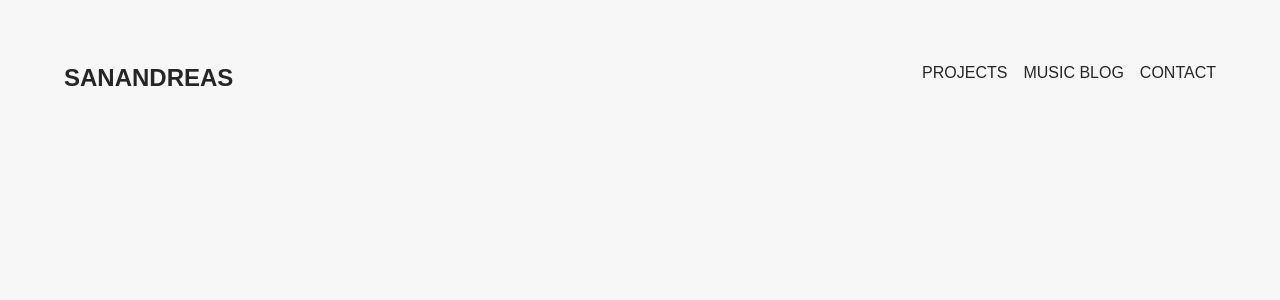
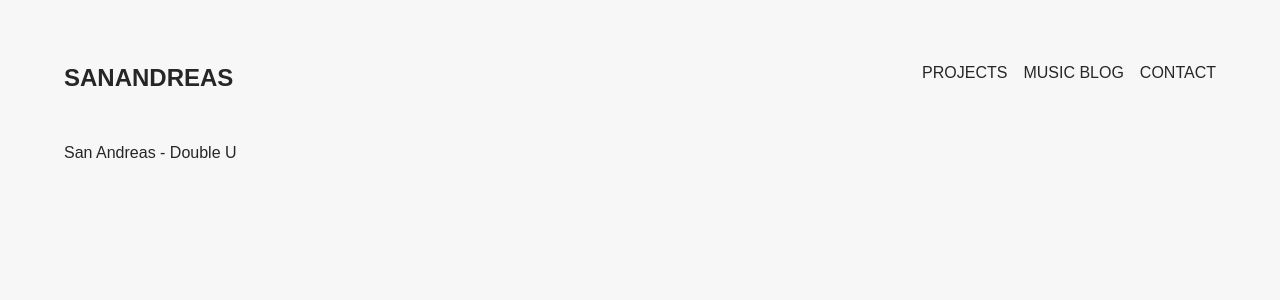
Before and after one commit to EmmAnders/sanandreas-audio-engineer, a React (Create React App) app: page /projects/1 in a window 1280 px wide. Shown: the top 300 px of the page. Built offline with nearby package versions, Linux system fonts and the light colour scheme; a web font is replaced by a local one.

Commit message:
match params with projectID

```diff
--- a/src/App.js
+++ b/src/App.js
@@ -16,7 +16,7 @@ function App() {
         <Navbar />
         <Route exact path="/" component={Home} />
         <Route exact path="/projects" component={Projects} />
-        <Route exact path="/projects/:projectId" component={ProjectDetails} />
+        <Route exact path="/projects/:id" component={ProjectDetails} />
         <Route exact path="/music-blog" component={MusicBlog} />
       </BrowserRouter>
     </div>
--- a/src/data/MusicProductionData.js
+++ b/src/data/MusicProductionData.js
@@ -2,14 +2,14 @@ import { v4 as uuidv4 } from "uuid";
 
 export const MusicProductionData = [
   {
-    id: uuidv4(),
+    id: 1,
     title: "San Andreas - Double U",
     bandcampUrl:
       "https://w.soundcloud.com/player/?url=https%3A//api.soundcloud.com/tracks/833899528&color=%23262626&auto_play=true&hide_related=false&show_comments=true&show_user=true&show_reposts=false&show_teaser=true&visual=true",
   },
 
   {
-    id: uuidv4(),
+    id: 2,
     title: "San Andreas - Double U",
     bandcampUrl:
       "https://w.soundcloud.com/player/?url=https%3A//api.soundcloud.com/tracks/833899528&color=%23262626&auto_play=true&hide_related=false&show_comments=true&show_user=true&show_reposts=false&show_teaser=true&visual=true",
--- a/src/data/TechProjectsData.js
+++ b/src/data/TechProjectsData.js
@@ -2,7 +2,7 @@ import { v4 as uuidv4 } from "uuid";
 
 export const TechProjectsData = [
   {
-    id: uuidv4(),
+    id: 3,
     title: "PROJECT TITLE 1",
     descShort: "LOREM IPSUM 1",
     summary:
@@ -14,7 +14,7 @@ export const TechProjectsData = [
   },
 
   {
-    id: uuidv4(),
+    id: 4,
     title: "PROJECT TITLE 2",
     descShort: "LOREM IPSUM 2",
     summary:
@@ -24,6 +24,4 @@ export const TechProjectsData = [
     images: [],
     video: "",
   },
-
-
 ];
--- a/src/pages/ProjectDetails.jsx
+++ b/src/pages/ProjectDetails.jsx
@@ -1,3 +1,5 @@
+import { useState, useEffect } from "react";
+
 import "../scss/pages/ProjectDetails.scss";
 
 import { MusicProductionData } from "../data/MusicProductionData";
@@ -5,13 +7,12 @@ import { TechProjectsData } from "../data/TechProjectsData";
 
 const ProjectDetails = (props) => {
   const data = [...MusicProductionData, ...TechProjectsData];
-  const { projectId } = props.match.params;
 
   return (
     <div>
-      {data.map((data) => {
-        if (data.id === projectId) {
-          return <div>{data.title}</div>;
+      {data.map((d) => {
+        if (d.id.toString() === props.match.params.id) {
+          return <div key={d.id}>{d.title}</div>;
         }
       })}
     </div>
--- a/src/pages/Projects.jsx
+++ b/src/pages/Projects.jsx
@@ -11,8 +11,8 @@ import "../scss/pages/Projects.scss";
 const Projects = () => {
   const history = useHistory();
 
-  const handleClickToProjectId = (projectId) => {
-    history.push(`/projects/${projectId}`);
+  const handleClickToProjectId = (id) => {
+    history.push(`/projects/${id}`);
     window.scrollTo(0, 0);
   };
 
```
